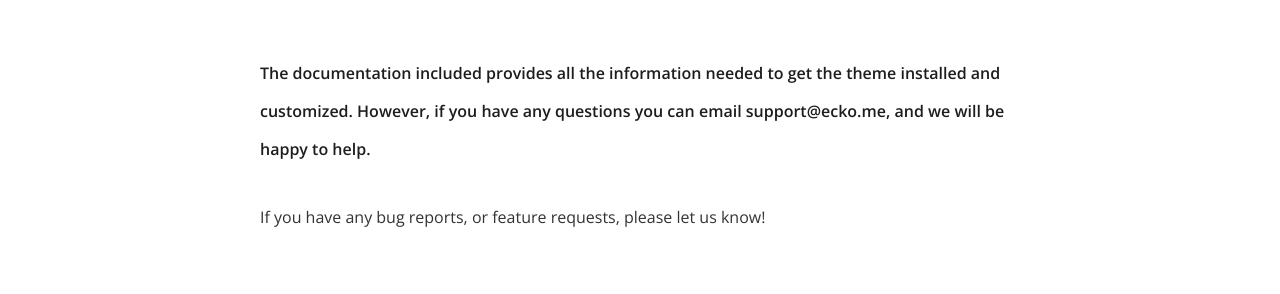
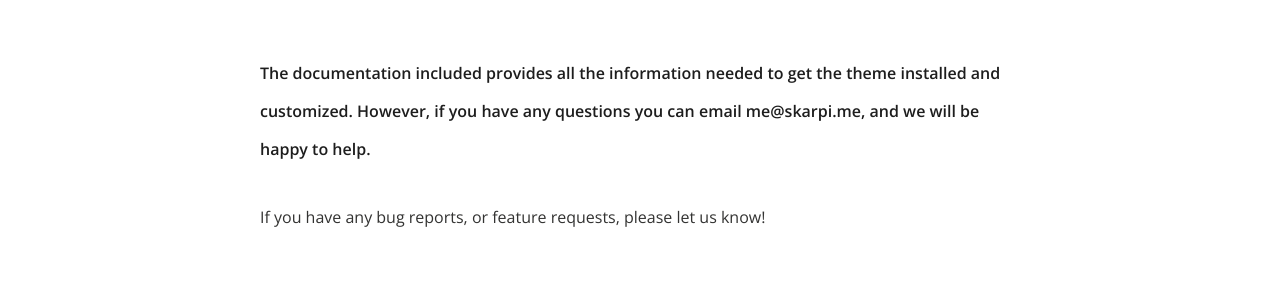
Before and after one commit to alihant/alihant.github.io, a Jekyll site: the page built from contact.md, in a window 1280 px wide. Shown: the part 137-431 px from the top of the page. Built offline with Jekyll 4.4.1, drawn with Linux system fonts in a browser that asks for light colours; nearby versions of some CDN libraries.

Commit message:
Updated contact.md

```diff
--- a/contact.md
+++ b/contact.md
@@ -3,8 +3,9 @@ layout: page
 title: Contact
 permalink: /contact/
 comments: false
+published: true
 ---
 
-The documentation included provides all the information needed to get the theme installed and customized. However, if you have any questions you can email support@ecko.me, and we will be happy to help.
+The documentation included provides all the information needed to get the theme installed and customized. However, if you have any questions you can email me@skarpi.me, and we will be happy to help.
 
 If you have any bug reports, or feature requests, please let us know!
```
